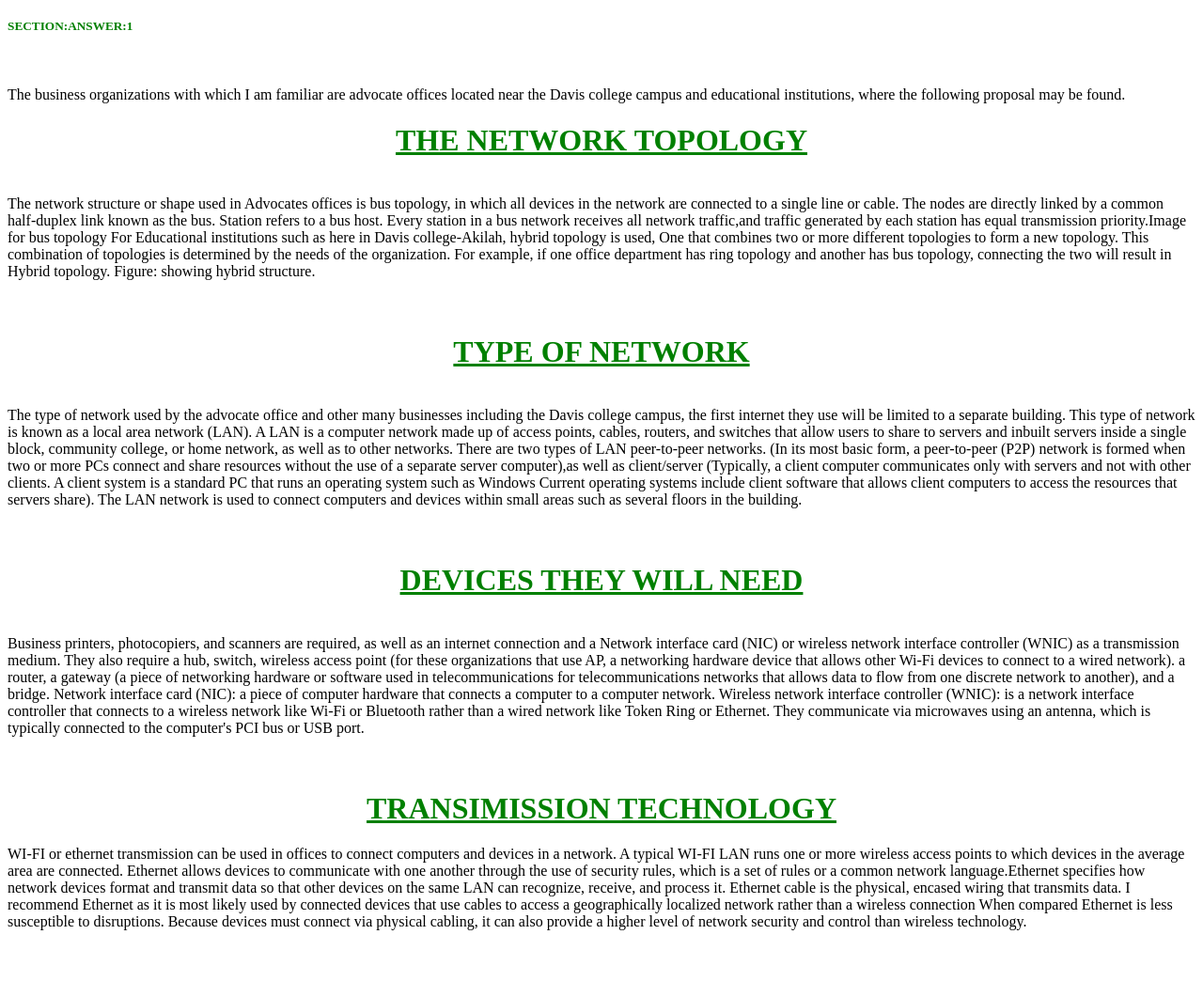
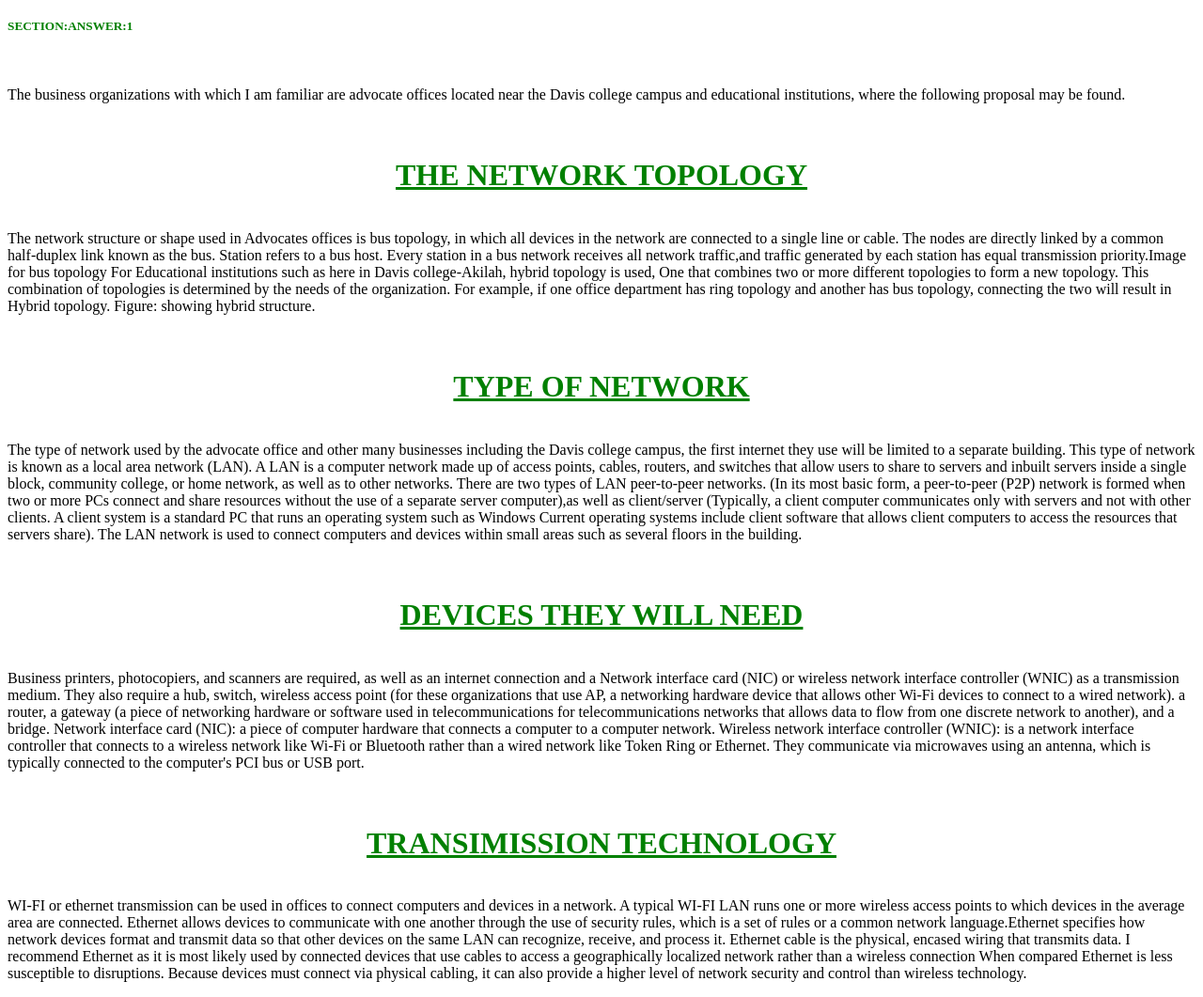
Before and after one commit to Triphine-122/CHECK2_uTriphine, a plain HTML site: page index.html in a window 1280 px wide. Shown: the part 382-1443 px from the top of the page at 94% size. Before the commit the page ends 1388 px from the top, so only its background shows below. Drawn offline with Linux system fonts and the light colour scheme.

Commit message:
Update index.html

```diff
--- a/index.html
+++ b/index.html
@@ -16,7 +16,7 @@
   <p> The business organizations with which I am familiar are advocate offices located near the Davis college campus and educational institutions,
                 where the following proposal may be found.
 
-	<h1 style ="color:green;text-align: center;text-decoration: underline;"> THE NETWORK TOPOLOGY </h1><br>
+	<h1 style ="color:green;text-align: center;text-decoration: underline;"><br> THE NETWORK TOPOLOGY </h1><br>
 
                 The network structure or shape used in Advocates offices is bus topology, in which all devices in the network are connected to a single line or cable.
                 The nodes are directly linked by a common half-duplex link known as the bus. Station refers to a bus host. Every station in a bus network receives all
@@ -51,7 +51,7 @@
 
 
 
-  <h1 style="color:green;text-align: center;text-decoration: underline;"><br>TRANSIMISSION TECHNOLOGY</h1>
+  <h1 style="color:green;text-align: center;text-decoration: underline;"><br>TRANSIMISSION TECHNOLOGY</h1><br>
 
 
                WI-FI or ethernet transmission can be used in offices to connect computers and devices in a network. A typical WI-FI LAN runs one or more wireless access points
```
